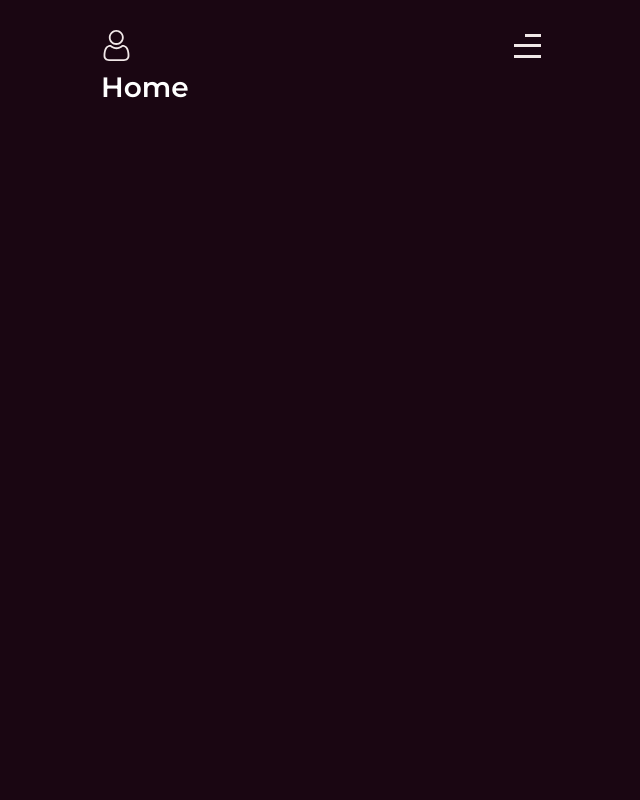
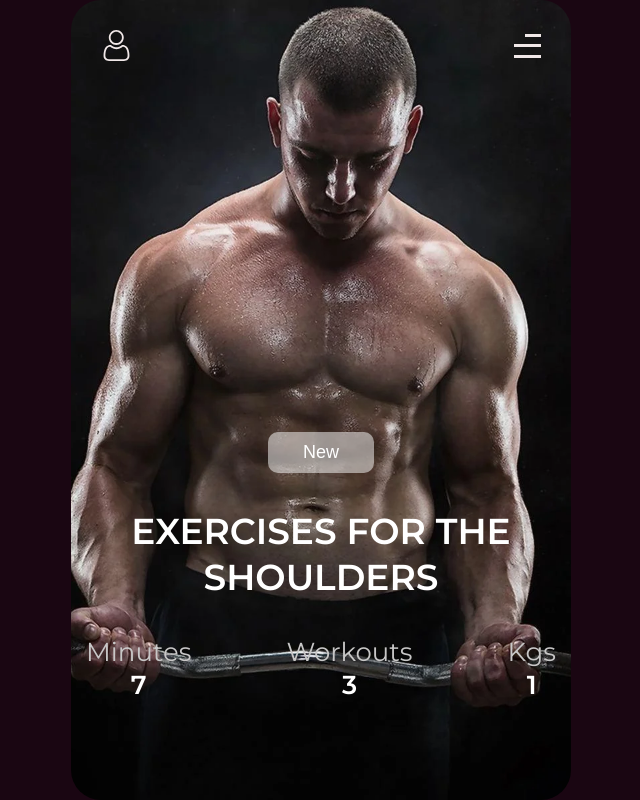
Before and after one commit to AidarIonov/workout-app, a React (Create React App) app in the folder front/: page / in a window 1280 px wide. Shown: the whole page, without its empty margins (319-959 px from the left). Built offline with nearby package versions, Linux system fonts and the light colour scheme.

Commit message:
improvement(Home page)

```diff
--- a/front/src/App.js
+++ b/front/src/App.js
@@ -2,9 +2,7 @@ import Home from './components/pages/home/Home';
 import Layout from './components/common/Layout';
 const App = () => {
   return (
-    <Layout>
       <Home/>
-    </Layout>
   );
 };
 
--- a/front/src/components/common/Layout.jsx
+++ b/front/src/components/common/Layout.jsx
@@ -4,7 +4,7 @@ import Header from './header/Header';
 import styles from './layout.module.scss';
 const Layout = (props) => {
   return (
-    <div className={styles.wrapper}>
+    <div className={styles.wrapper} style={{backgroundImage: `url(${props.background})`}}>
      <Header/>
      {props.children}
     </div>
--- /dev/null
+++ b/front/src/components/common/header/counters/Counters.jsx
@@ -0,0 +1,23 @@
+
+import styles from './counters.module.scss';
+const Counters = () => {
+
+  const counters = [
+    {type: 'minutes', count: 7},
+    {type: 'workouts', count: 3},
+    {type: 'kgs', count: 1}
+  ]
+
+  return (
+    <div className={styles.wrapper}>
+      {counters.map(item => (
+        <div className={styles.count}>
+          <span>{item.type}</span>
+          <p>{item.count}</p>
+        </div>
+      ))}
+    </div>
+  );
+};
+
+export default Counters;
--- /dev/null
+++ b/front/src/components/common/header/counters/counters.module.scss
@@ -0,0 +1,24 @@
+@use '../../../../scss/' as *;
+
+
+.wrapper {
+  @include flex(center, space-between);
+  width: 100%;
+}
+
+.count {
+  text-align: center;
+  span {
+    font-weight: 400;
+    text-transform: capitalize;
+    font-size: 26px;
+    line-height: 130.19%;
+    color: #c8c7c7;
+  }
+  p {
+    font-weight: 700;
+    font-size: 26px;
+    line-height: 30px;
+    color: #FFFFFF;
+  }
+}
--- a/front/src/components/common/header/header.module.scss
+++ b/front/src/components/common/header/header.module.scss
@@ -2,6 +2,11 @@
 
 .header {
 	@include flex(center, space-between);
+	padding: 30px;
+	position: absolute;
+	top: 0;
+	left: 0;
+	width: 100%;
 	> .btn {
 		background-color: transparent;
 		border: none;
--- a/front/src/components/common/layout.module.scss
+++ b/front/src/components/common/layout.module.scss
@@ -1,12 +1,13 @@
 @use '../../scss/' as *;
 
 .wrapper {
-  @include flex($justify: space-between);
-  flex-direction: column;
-  padding: 30px;
   max-width: 500px;
+  border-radius: 30px;
   width: 100%;
   position: absolute;
+  height: 100%;
   left: 50%;
   transform: translate(-50%);
+  background-size: cover;
+  background-position: center center;
 }
--- a/front/src/components/pages/home/Home.jsx
+++ b/front/src/components/pages/home/Home.jsx
@@ -1,11 +1,22 @@
-import Header from '../../common/header/Header';
+import bg from '../../../images/home-bg.webp';
+import Button from '../../ui/button/Button';
 import Layout from '../../common/Layout';
-
+import styles from './home.module.scss';
+import Counters from '../../common/header/counters/Counters';
 const Home = () => {
   return (
-    <>
-    <h1>Home</h1>
-    </>
+    <Layout background={bg}>
+    <div className={styles.wrapper}>
+    <div className={styles.footer}>
+    <Button>
+      New
+    </Button>
+    <h1 className={styles.title}>EXERCISES FOR
+      THE SHOULDERS</h1>
+      <Counters/>
+    </div>
+    </div>
+    </Layout>
   );
 };
 
--- /dev/null
+++ b/front/src/components/pages/home/home.module.scss
@@ -0,0 +1,21 @@
+@use '../../../scss/' as *;
+
+.wrapper {
+  display: flex;
+  height: 100%;
+  padding: 0 15px 100px;
+}
+
+.footer {
+  align-self: end;
+  @include flex(center, space-between);
+  flex-direction: column;
+  gap: 35px;
+}
+
+.title {
+  text-align: center;
+  font-weight: 700;
+  font-size: 36px;
+  line-height: 130.19%;
+}
--- /dev/null
+++ b/front/src/components/ui/button/Button.jsx
@@ -0,0 +1,11 @@
+import styles from './button.module.scss';
+const Button = ({children, onClick, className,  ...props}) => {
+  return (
+    <button className={`${styles.btn} ${className ? className : ''}`} type={props.type}
+            onClick={onClick ? () => onClick() : null}>
+         {children}
+    </button>
+  );
+};
+
+export default Button;
--- /dev/null
+++ b/front/src/components/ui/button/button.module.scss
@@ -0,0 +1,16 @@
+@use '../../../scss/' as *;
+
+.btn {
+  border: none;
+  outline: none;
+  font-size: 18px;
+  background-color: rgba(255, 255, 255, 0.5);
+  border-radius: 10px;
+  padding: 10px 35px;
+  color: #fff;
+  cursor: pointer;
+  transition: $transition;
+  &:hover {
+    background-color: rgba($accent, .4);
+  }
+}
--- a/front/src/scss/_variables.scss
+++ b/front/src/scss/_variables.scss
@@ -8,3 +8,4 @@ $font-family: 'Montserrat', sans-serif;
 $bx-accent: 0 4px 4px rgba($accent, .25);
 $bx-16: 0 3px 6px rgba(0,0,0, .16);
 $bx-10: 0 3px 6px rgba(0,0,0, .1);
+$transition: all .3s ease-in-out;
```
Also changed, not shown: front/src/images/home-bg.webp (added), 1 other file (tests, documents, lock files or other folders).
